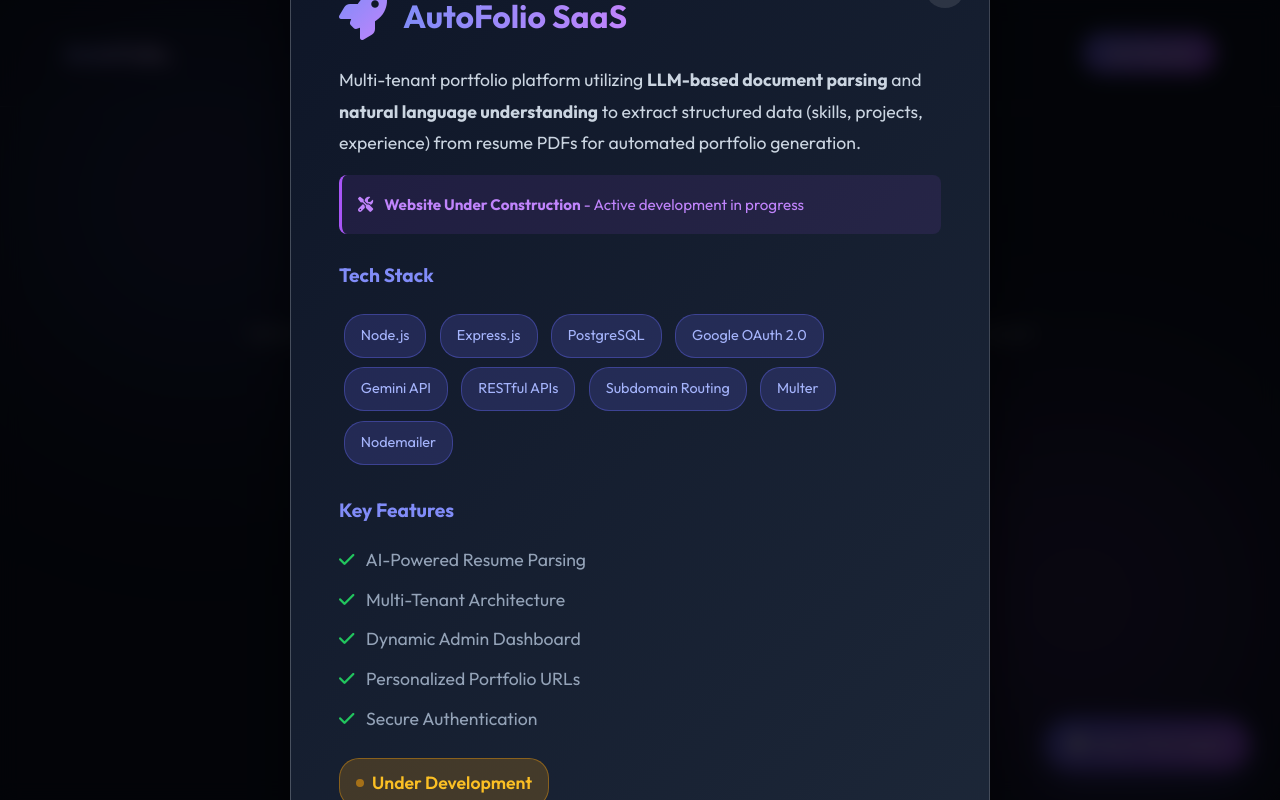
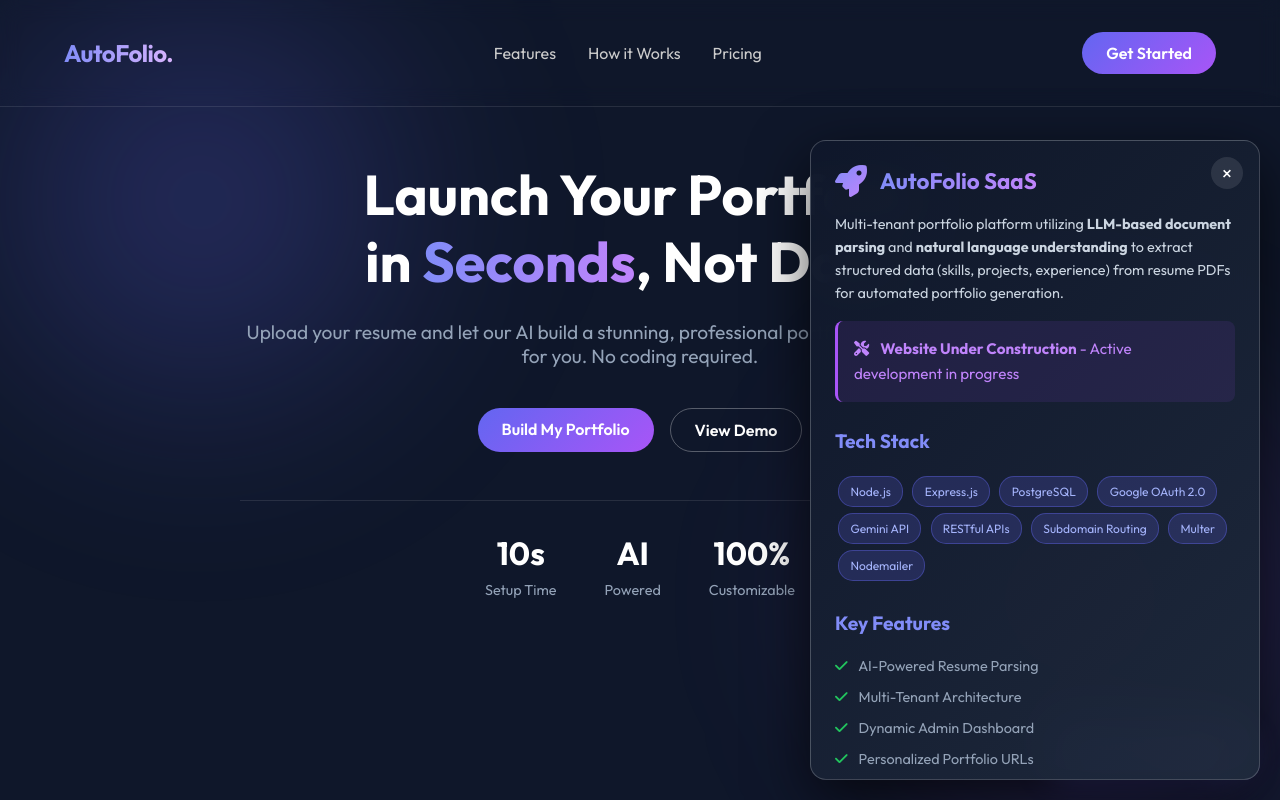
Before and after one commit to ASHARISH1805/autofolio-saas, a website: page landing.html in a window 1280 px wide. Shown: the top 800 px of the page. Drawn offline with Linux system fonts and the light colour scheme.

Commit message:
Convert project modal to compact corner notification

```diff
--- a/landing.html
+++ b/landing.html
@@ -248,74 +248,76 @@
 
         .modal-overlay {
             position: fixed;
-            top: 0;
-            left: 0;
-            width: 100%;
-            height: 100%;
-            background: rgba(0, 0, 0, 0.8);
-            backdrop-filter: blur(10px);
+            bottom: 20px;
+            right: 20px;
+            width: auto;
+            height: auto;
+            max-width: 450px;
             display: none;
-            justify-content: center;
-            align-items: center;
             z-index: 1001;
-            animation: fadeIn 0.3s ease;
+            animation: slideInRight 0.4s ease;
         }
 
         .modal-overlay.active {
-            display: flex;
+            display: block;
         }
 
-        @keyframes fadeIn {
+        @keyframes slideInRight {
             from {
+                transform: translateX(500px);
                 opacity: 0;
             }
 
             to {
+                transform: translateX(0);
                 opacity: 1;
             }
         }
 
         .modal-content {
-            background: linear-gradient(135deg, rgba(15, 23, 42, 0.95), rgba(30, 41, 59, 0.95));
+            background: linear-gradient(135deg, rgba(15, 23, 42, 0.98), rgba(30, 41, 59, 0.98));
             border: 1px solid rgba(255, 255, 255, 0.2);
-            border-radius: 20px;
-            padding: 3rem;
-            max-width: 700px;
-            width: 90%;
+            border-radius: 16px;
+            padding: 1.5rem;
             position: relative;
             backdrop-filter: blur(20px);
-            box-shadow: 0 25px 50px rgba(0, 0, 0, 0.5);
-            animation: slideUp 0.4s ease;
+            box-shadow: 0 20px 60px rgba(0, 0, 0, 0.7);
+            max-height: 80vh;
+            overflow-y: auto;
         }
 
-        @keyframes slideUp {
-            from {
-                transform: translateY(50px);
-                opacity: 0;
-            }
+        /* Custom scrollbar for modal */
+        .modal-content::-webkit-scrollbar {
+            width: 6px;
+        }
 
-            to {
-                transform: translateY(0);
-                opacity: 1;
-            }
+        .modal-content::-webkit-scrollbar-track {
+            background: rgba(255, 255, 255, 0.05);
+            border-radius: 10px;
+        }
+
+        .modal-content::-webkit-scrollbar-thumb {
+            background: rgba(99, 102, 241, 0.5);
+            border-radius: 10px;
         }
 
         .modal-close {
             position: absolute;
-            top: 1.5rem;
-            right: 1.5rem;
+            top: 1rem;
+            right: 1rem;
             background: rgba(255, 255, 255, 0.1);
             border: none;
             color: white;
-            font-size: 1.5rem;
-            width: 40px;
-            height: 40px;
+            font-size: 1.2rem;
+            width: 32px;
+            height: 32px;
             border-radius: 50%;
             cursor: pointer;
             display: flex;
             align-items: center;
             justify-content: center;
             transition: 0.3s;
+            z-index: 10;
         }
 
         .modal-close:hover {
@@ -326,19 +328,19 @@
         .modal-header {
             display: flex;
             align-items: center;
-            gap: 1rem;
-            margin-bottom: 1.5rem;
+            gap: 0.8rem;
+            margin-bottom: 1rem;
         }
 
         .modal-icon {
-            font-size: 3rem;
+            font-size: 2rem;
             background: linear-gradient(135deg, #818cf8, #c084fc);
             -webkit-background-clip: text;
             -webkit-text-fill-color: transparent;
         }
 
         .modal-title {
-            font-size: 2rem;
+            font-size: 1.4rem;
             font-weight: 700;
             background: linear-gradient(to right, #818cf8, #c084fc);
             -webkit-background-clip: text;
@@ -347,37 +349,38 @@
 
         .modal-body {
             color: #cbd5e1;
-            line-height: 1.8;
-            font-size: 1.1rem;
+            line-height: 1.6;
+            font-size: 0.9rem;
         }
 
         .tech-tag {
             display: inline-block;
             background: rgba(99, 102, 241, 0.2);
             border: 1px solid rgba(99, 102, 241, 0.4);
-            padding: 0.5rem 1rem;
-            border-radius: 20px;
-            margin: 0.3rem;
-            font-size: 0.9rem;
+            padding: 0.3rem 0.7rem;
+            border-radius: 15px;
+            margin: 0.2rem;
+            font-size: 0.75rem;
             color: #a5b4fc;
         }
 
         .status-badge {
             display: inline-flex;
             align-items: center;
-            gap: 0.5rem;
+            gap: 0.4rem;
             background: rgba(34, 197, 94, 0.2);
             border: 1px solid rgba(34, 197, 94, 0.4);
-            padding: 0.5rem 1rem;
-            border-radius: 20px;
+            padding: 0.4rem 0.8rem;
+            border-radius: 15px;
             color: #86efac;
             font-weight: 600;
-            margin-top: 1rem;
+            margin-top: 0.8rem;
+            font-size: 0.85rem;
         }
 
         .pulse {
-            width: 8px;
-            height: 8px;
+            width: 6px;
+            height: 6px;
             background: #22c55e;
             border-radius: 50%;
             animation: pulse 2s infinite;
@@ -396,23 +399,35 @@
         }
 
         @media (max-width: 768px) {
+            .modal-overlay {
+                max-width: calc(100vw - 40px);
+                bottom: 10px;
+                right: 10px;
+            }
+
             .modal-content {
-                padding: 2rem;
+                padding: 1.2rem;
+                max-height: 70vh;
             }
 
             .modal-title {
-                font-size: 1.5rem;
+                font-size: 1.2rem;
             }
 
             .modal-body {
-                font-size: 1rem;
+                font-size: 0.85rem;
             }
 
             .project-info-badge {
-                bottom: 20px;
-                right: 20px;
+                bottom: 15px;
+                right: 15px;
                 padding: 0.8rem 1.2rem;
                 font-size: 0.9rem;
+            }
+
+            .tech-tag {
+                font-size: 0.7rem;
+                padding: 0.25rem 0.6rem;
             }
         }
     </style>
```
